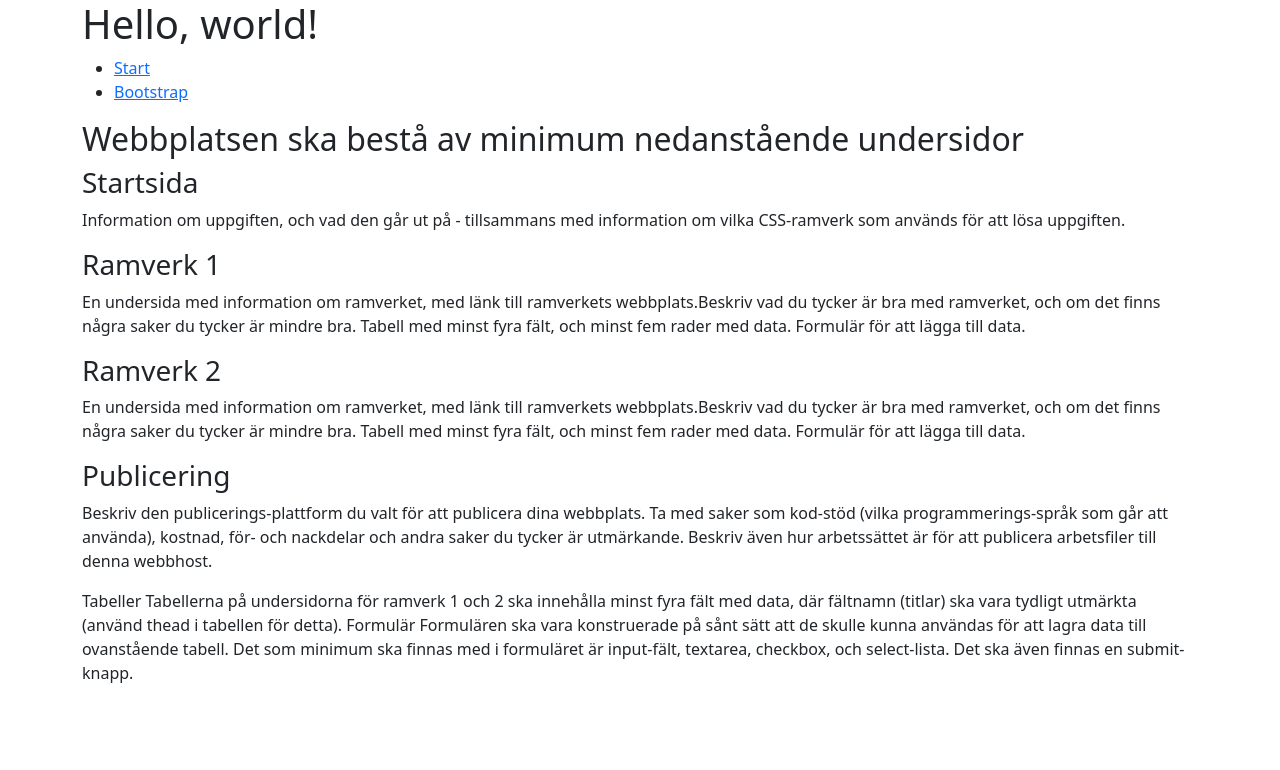
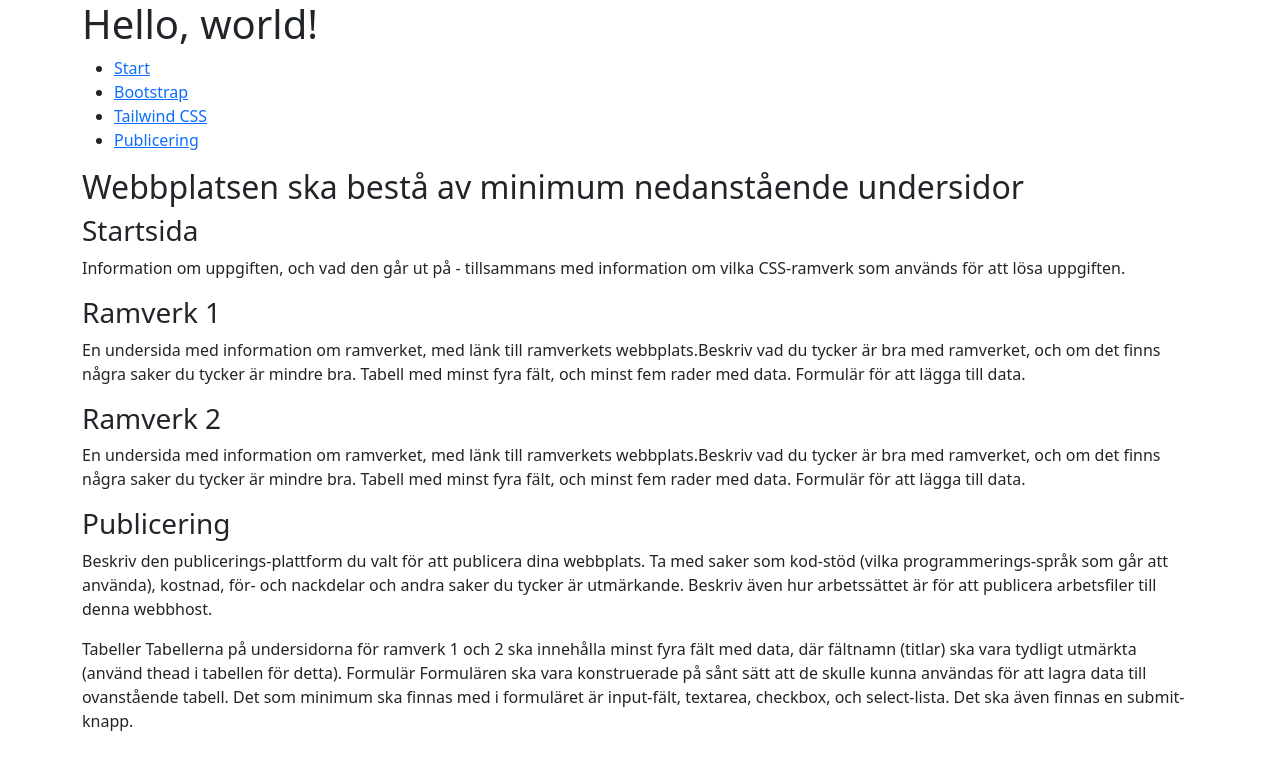
Before and after one commit to emmaelmberg/emmaelmberg.github.io, a plain HTML site: page index.html in a window 1280 px wide. Drawn offline with nearby package versions, Linux system fonts and the light colour scheme.

Commit message:
Update index.html

```diff
--- a/index.html
+++ b/index.html
@@ -13,6 +13,8 @@
             <ul>
                 <li><a href="index.html">Start</a></li>
                 <li><a href="bootstrap.html">Bootstrap</a></li>
+                <li><a href="#">Tailwind CSS</a></li>
+                <li><a href="#">Publicering</a></li>
             </ul>
         </nav>
         <h2>Webbplatsen ska bestå av minimum nedanstående undersidor</h2>
```
